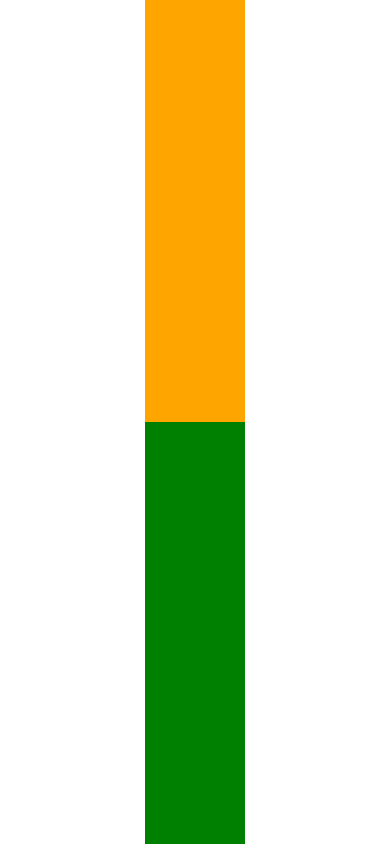
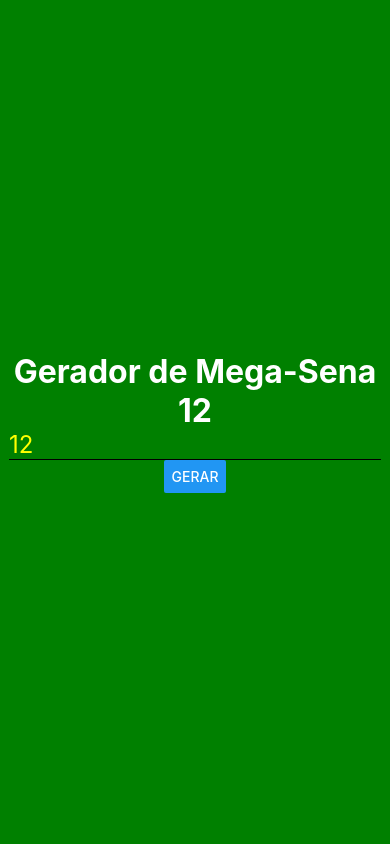
Before and after one commit to lbethuel/AplicacaoMobile, a React Native app: screen / in a window 390 px wide. Built offline with nearby package versions, Linux system fonts and the light colour scheme.

Commit message:
09/12-16h

```diff
--- a/src/App.js
+++ b/src/App.js
@@ -22,12 +22,14 @@
 import FlexboxV2 from './components/layout/FlexboxV2';
 import FlexboxV3 from './components/layout/FlexboxV3';
 import FlexboxV4 from './components/layout/FlexboxV4';
+import Mega from './components/mega/Mega';
 
 export default () => (
   <SafeAreaView style={style.App}>
+    <Mega qtdeNumeros={12} />
+    {/*
     <FlexboxV4 />
 
-    {/*
     <DigiteSeuNome />
     <FlexboxV1 />
     <UsuarioLogado usuario={{nome: 'Lucas', email: 'lu@lu.com'}} />
@@ -66,7 +68,7 @@
 
 const style = StyleSheet.create({
   App: {
-    backgroundColor: 'white',
+    backgroundColor: 'green',
     flexGrow: 1,
     justifyContent: 'center',
     alignItems: 'center',
--- /dev/null
+++ b/src/components/mega/Mega.js
@@ -0,0 +1,67 @@
+import React, {Component} from 'react';
+import {Button, Text, TextInput, View} from 'react-native';
+import Estilo from '../estilo';
+
+import MegaNumero from './MegaNumero';
+
+export default class Mega extends Component {
+  state = {
+    qtdeNumeros: this.props.qtdeNumeros,
+    numeros: [],
+  };
+
+  constructor(props) {
+    super(props);
+
+    this.alterarQtdeNumero = this.alterarQtdeNumero.bind(this);
+  }
+
+  alterarQtdeNumero(qtde) {
+    this.setState({qtdeNumeros: +qtde});
+  }
+
+  gerarNumeroNaoContido = nums => {
+    const novo = parseInt(Math.random() * 60) + 1;
+    return nums.includes(novo) ? this.gerarNumeroNaoContido(nums) : novo;
+  };
+
+  gerarNumeros = () => {
+    const numeros = Array(this.state.qtdeNumeros)
+      .fill()
+      .reduce(n => [...n, this.gerarNumeroNaoContido(n)], []);
+    this.setState({numeros});
+  };
+
+  exibirNumeros = () => {
+    const nums = this.state.numeros;
+    return nums.map(num => {
+      return <MegaNumero num={num} />;
+    });
+  };
+
+  render() {
+    return (
+      <>
+        <Text style={Estilo.FonteG}>
+          Gerador de Mega-Sena {this.state.qtdeNumeros}
+        </Text>
+        <TextInput
+          keyboardType={'numeric'}
+          style={[{borderBottomWidth: 1}, Estilo.FonteM]}
+          placeholder="Qtda de Números"
+          value={this.state.qtdeNumeros}
+          onChangeText={qtde => this.alterarQtdeNumero(qtde)}
+        />
+        <Button title="Gerar" onPress={this.gerarNumeros} />
+        <View
+          style={{
+            flexDirection: 'row',
+            flexWrap: 'wrap',
+            justifyContent: 'center',
+          }}>
+          {this.exibirNumeros()}
+        </View>
+      </>
+    );
+  }
+}
--- /dev/null
+++ b/src/components/mega/MegaNumero.js
@@ -0,0 +1,24 @@
+import React from 'react';
+import {Text, Button, View, StyleSheet} from 'react-native';
+import Estilo from '../estilo';
+
+export default ({num}) => {
+  return (
+    <View style={style.Container}>
+      <Text style={[Estilo.FonteG, style.Num]}>{num}</Text>
+    </View>
+  );
+};
+
+const style = StyleSheet.create({
+  Container: {
+    height: 50,
+    width: 50,
+    backgroundColor: 'black',
+    margin: 5,
+    borderRadius: 25,
+  },
+  Num: {
+    color: 'white',
+  },
+});
```
